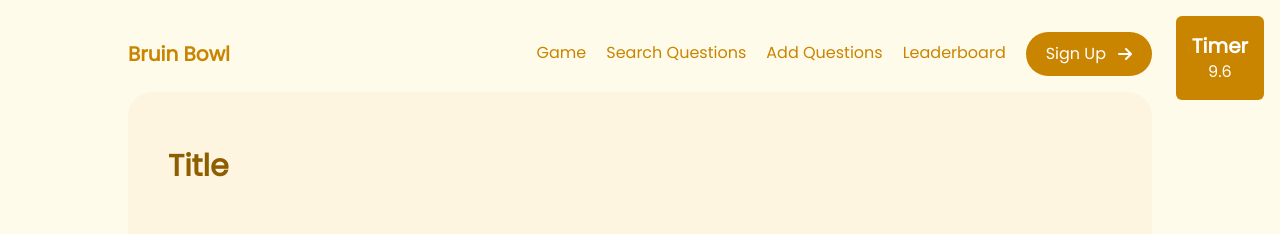
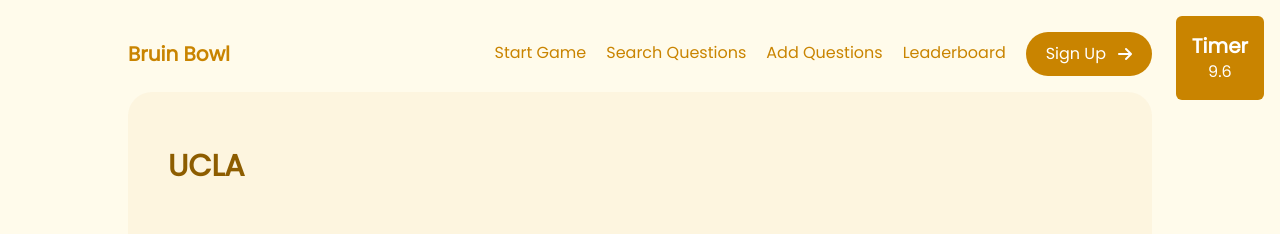
Before and after one commit to david-sai/bruin-bowl, a React (Create React App) app in the folder bruin-bowl/: page /questions in a window 1280 px wide. Shown: the top 234 px of the page. Built offline with nearby package versions, Linux system fonts and the light colour scheme; no server answers; the HTML template or start-up script is replaced by a standard one.

Commit message:
Update Question Title to Category

```diff
--- a/bruin-bowl/src/components/NavigationBar.js
+++ b/bruin-bowl/src/components/NavigationBar.js
@@ -35,7 +35,7 @@ function NavigationBar() {
             }`
           }
         >
-          Game
+          Start Game
         </NavLink>
         <NavLink
           to="/search"
--- a/bruin-bowl/src/components/QuestionBox.js
+++ b/bruin-bowl/src/components/QuestionBox.js
@@ -1,8 +1,10 @@
-import React from 'react';
+import React, { useContext } from 'react';
+import { GameStateContext } from '../context/GameContext';
 function QuestionBox(props) {
+    const state = useContext(GameStateContext);
     return (
         <div className="py-4">
-            <h1 className="font-bold text-3xl mb-1.5">Title</h1>
+            <h1 className="font-bold text-3xl mb-1.5">{state.category}</h1>
             <p className="text-2xl">{props.questionBody}</p>
         </div>
     )
```
